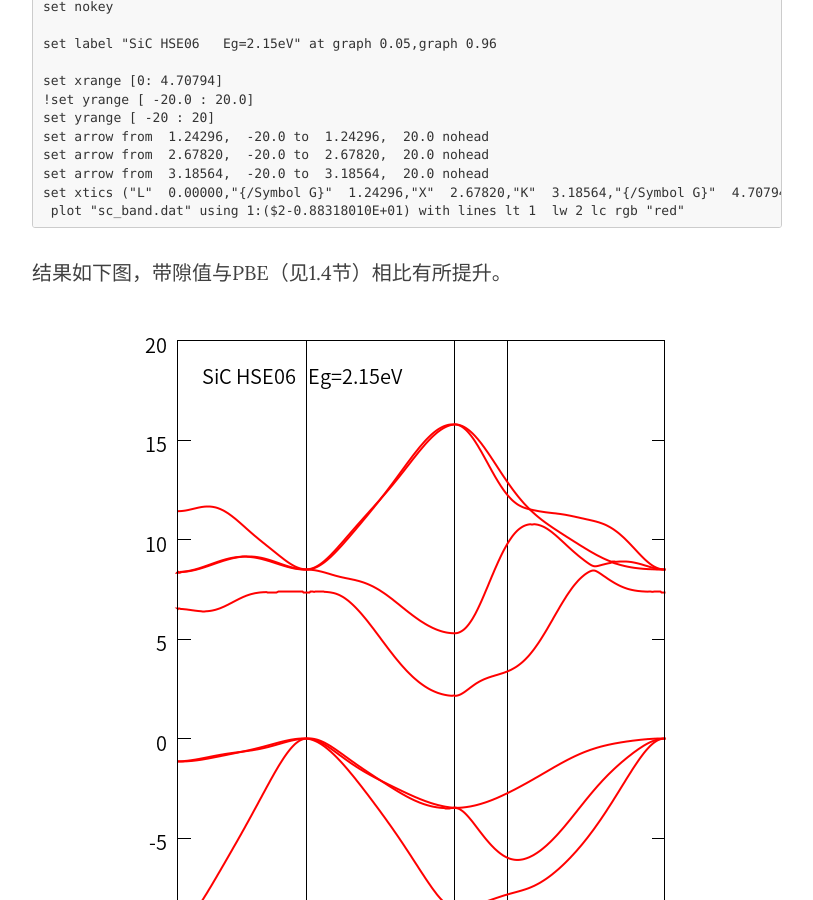
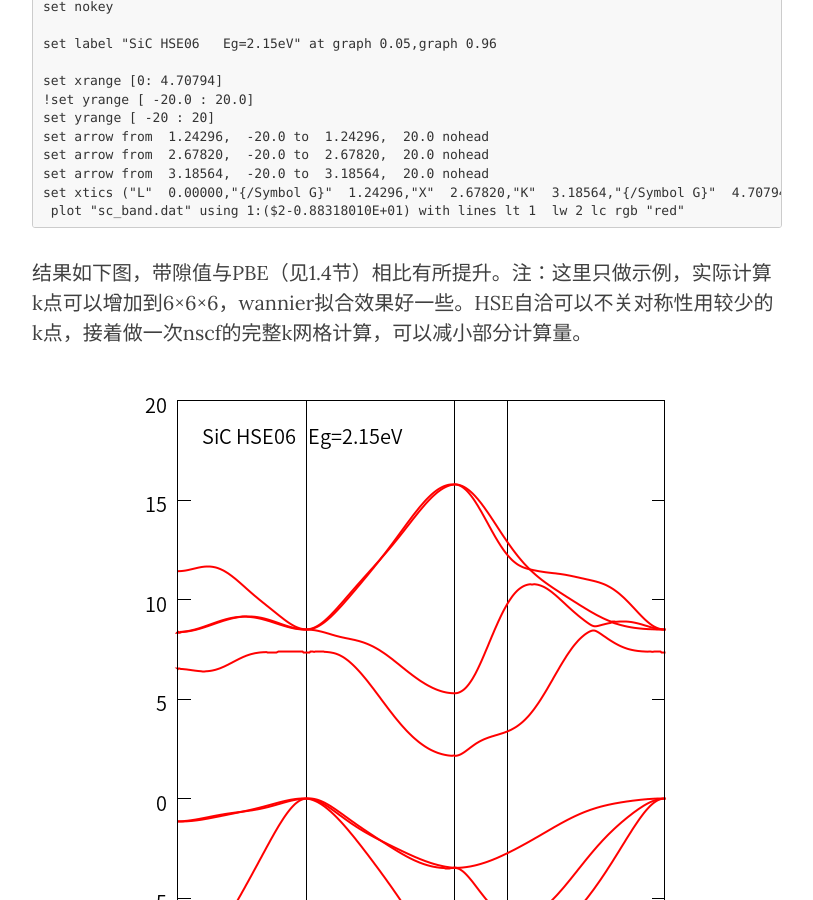
Before and after one commit to yyyu200/DFTbook, a Jekyll site: the page built from _posts/2019-04-01-HandsOn.md, in a window 1280 px wide and 900 px high, scrolled down 32368 px. Shown: the whole window, without its empty margins (233-1046 px from the left). Built offline with Jekyll 4.4.1, drawn with Linux system fonts in a browser that asks for light colours; nearby versions of some CDN libraries; formulas are drawn with MathJax 3; comment, search, counter and statistics services are not loaded.

Commit message:
modify at20190909-21:06:13-aliyun

````diff
--- a/_posts/2019-04-01-HandsOn.md
+++ b/_posts/2019-04-01-HandsOn.md
@@ -1154,7 +1154,7 @@ set xtics ("L"  0.00000,"{/Symbol G}"  1.24296,"X"  2.67820,"K"  3.18564,"{/Symb
  plot "sc_band.dat" using 1:($2-0.88318010E+01) with lines lt 1  lw 2 lc rgb "red"
 ```
 
-结果如下图，带隙值与PBE（见1.4节）相比有所提升。
+结果如下图，带隙值与PBE（见1.4节）相比有所提升。注：这里只做示例，实际计算k点可以增加到6×6×6，wannier拟合效果好一些。HSE自洽可以不关对称性用较少的k点，接着做一次nscf的完整k网格计算，可以减小部分计算量。
 
 <p align="left">
     <img src="../../../../../img/sc_hseband.png" width="580"/>
````
Also changed, not shown: _posts/2019-08-20-Thirdparty.md (+3 -0 lines).
